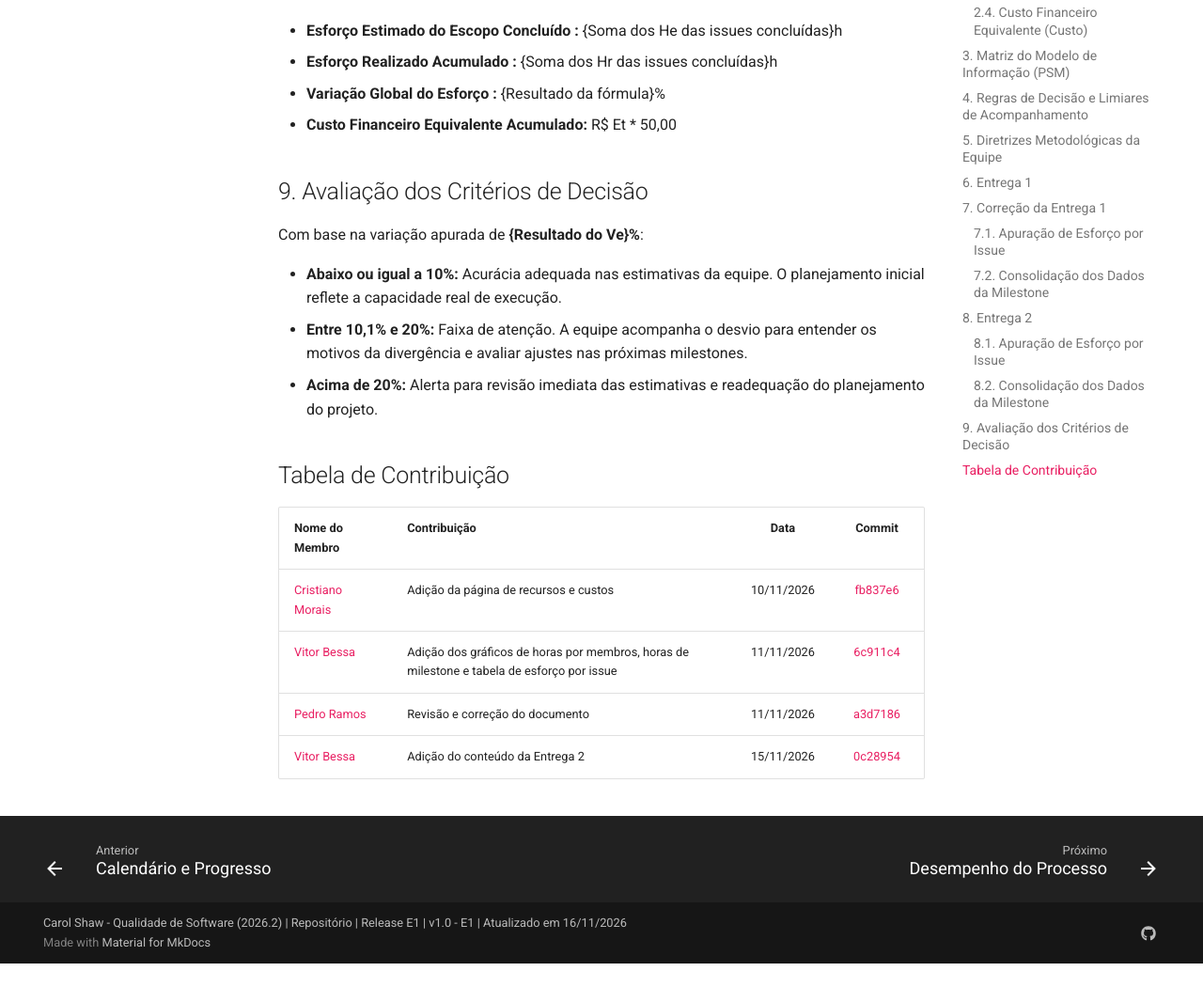
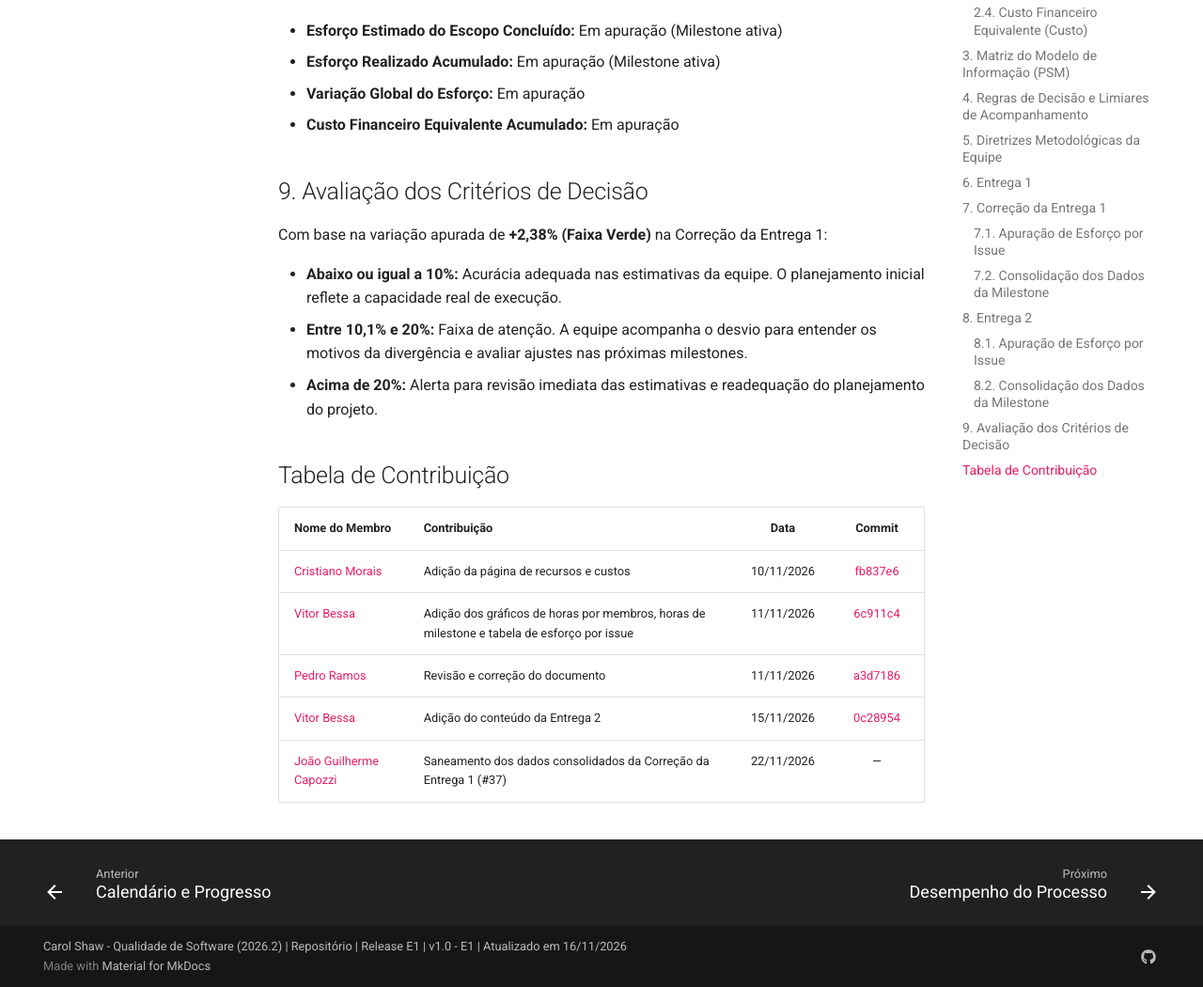
Before and after one commit to FCTE-Qualidade-de-Software-1/2026-2_T02_CAROL_SHAW, an MkDocs documentation site: the page built from docs/gestao/recursos.md, in a window 1280 px wide and 1400 px high, scrolled down 6754 px, cut to the strip 350-1400 px from the top of the window. Shown: the whole strip at 94% size. Built offline with MkDocs 1.6.1 and Material for MkDocs 9.7.7, drawn with Linux system fonts in a browser that asks for light colours; comment, search, counter and statistics services are not loaded; before the commit the page ends 8129 px from its top, so only the background shows below that; some of the changed text lies outside the part shown.

Commit message:
docs(gestao): preenche placeholders com dados consolidados da correcao #37

```diff
--- a/docs/gestao/recursos.md
+++ b/docs/gestao/recursos.md
@@ -102,10 +102,10 @@ Seguindo o fluxo de trabalho reestruturado, o acompanhamento da Milestone de Cor
 
 <iframe src="https://grafana.cryptoskate.org/d-solo/advlzzz/psm?orgId=1&from=1794054790773&to=1794398235289&timezone=browser&var-sprint=Corre%C3%A7%C3%A3o%20Entrega%201&theme=light&panelId=panel-5" width="450" height="300" frameborder="0"></iframe>
 
-- **Esforço Estimado do Escopo Concluído :** {Soma dos He das issues concluídas}h
-- **Esforço Realizado Acumulado :** {Soma dos Hr das issues concluídas}h
-- **Variação Global do Esforço :** {Resultado da fórmula}%
-- **Custo Financeiro Equivalente Acumulado:** R$ Et * 50,00
+- **Esforço Estimado do Escopo Concluído:** 21h
+- **Esforço Realizado Acumulado:** 21,5h
+- **Variação Global do Esforço:** +2,38%
+- **Custo Financeiro Equivalente Acumulado:** R$ 1.075,00
 
 
 ## 8. Entrega 2
@@ -122,15 +122,15 @@ Seguindo o fluxo de trabalho reestruturado, o acompanhamento da Milestone Entreg
 
 <iframe src="https://grafana.cryptoskate.org/d-solo/advlzzz/psm?orgId=1&from=1794054790773&to=1794398235289&timezone=browser&var-sprint=Entrega%202&theme=light&panelId=panel-5" width="450" height="300" frameborder="0"></iframe>
 
-- **Esforço Estimado do Escopo Concluído :** {Soma dos He das issues concluídas}h
-- **Esforço Realizado Acumulado :** {Soma dos Hr das issues concluídas}h
-- **Variação Global do Esforço :** {Resultado da fórmula}%
-- **Custo Financeiro Equivalente Acumulado:** R$ Et * 50,00
+- **Esforço Estimado do Escopo Concluído:** Em apuração (Milestone ativa)
+- **Esforço Realizado Acumulado:** Em apuração (Milestone ativa)
+- **Variação Global do Esforço:** Em apuração
+- **Custo Financeiro Equivalente Acumulado:** Em apuração
 
 
 ## 9. Avaliação dos Critérios de Decisão
 
-Com base na variação apurada de **{Resultado do Ve}%**:
+Com base na variação apurada de **+2,38% (Faixa Verde)** na Correção da Entrega 1:
 
 - **Abaixo ou igual a 10%:** Acurácia adequada nas estimativas da equipe. O planejamento inicial reflete a capacidade real de execução.
 - **Entre 10,1% e 20%:** Faixa de atenção. A equipe acompanha o desvio para entender os motivos da divergência e avaliar ajustes nas próximas milestones.
@@ -144,3 +144,4 @@ Com base na variação apurada de **{Resultado do Ve}%**:
 | [Vitor Bessa](https://github.com/bessazs) | Adição dos gráficos de horas por membros, horas de milestone e tabela de esforço por issue | 11/11/2026|[6c911c4](https://github.com/FCTE-Qualidade-de-Software-1/2026-2_T02_CAROL_SHAW/commit/6c911c4) |
 | [Pedro Ramos](https://github.com/PedroRSR) | Revisão e correção do documento | 11/11/2026 | [a3d7186](https://github.com/FCTE-Qualidade-de-Software-1/2026-2_T02_CAROL_SHAW/commit/a3d7186) |
 | [Vitor Bessa](https://github.com/bessazs) | Adição do conteúdo da Entrega 2 | 15/11/2026|[0c28954](https://github.com/FCTE-Qualidade-de-Software-1/2026-2_T02_CAROL_SHAW/commit/0c28954019a52d45761410b5f931f0cd4cd5a600)|
+| [João Guilherme Capozzi](https://github.com/jonas3688) | Saneamento dos dados consolidados da Correção da Entrega 1 (#37) | 22/11/2026 | — |
```
